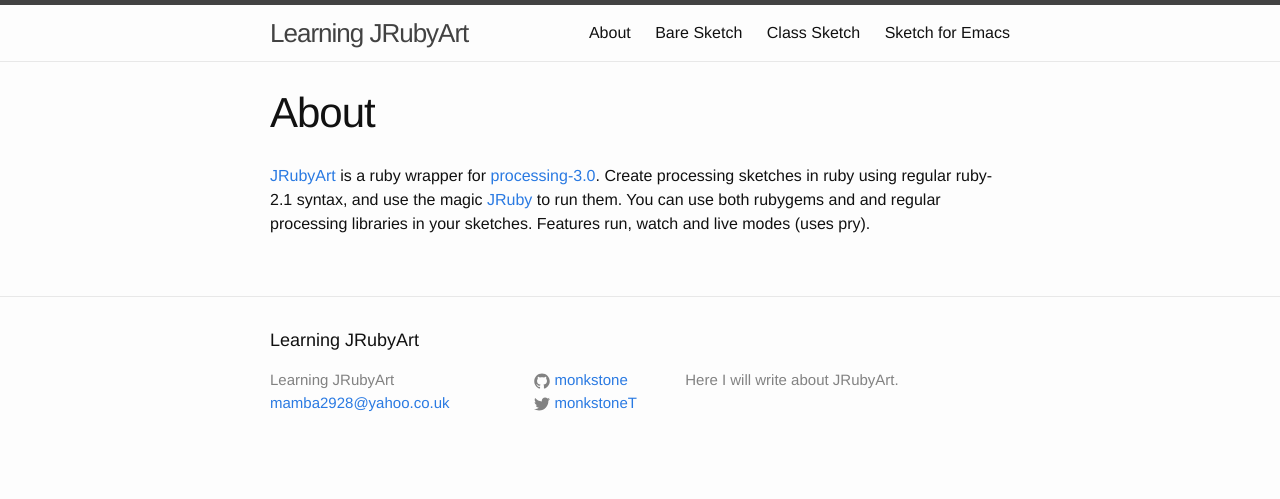
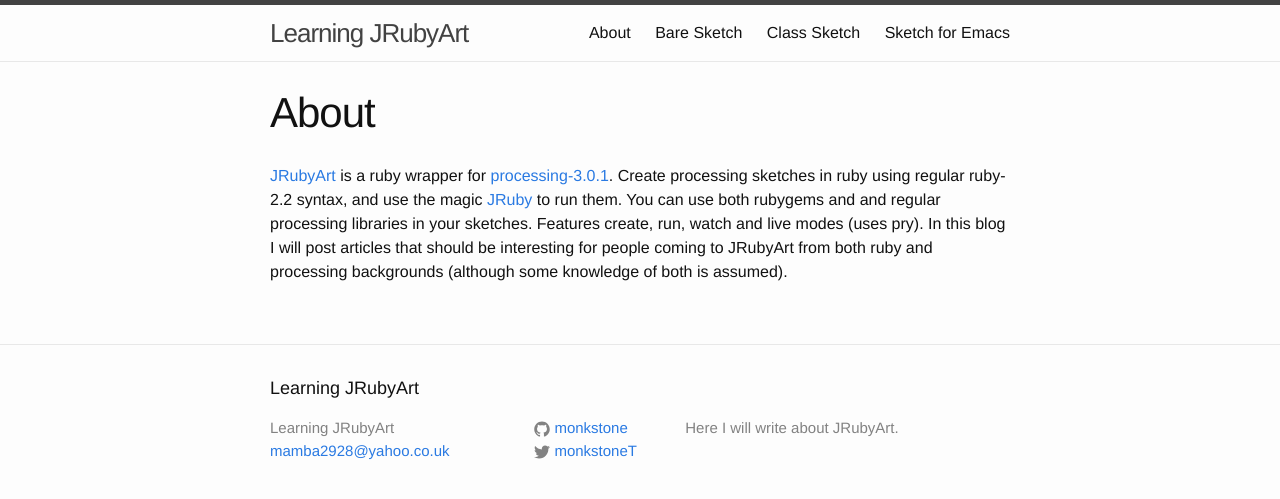
Before and after one commit to monkstone/monkstone.github.com, a Jekyll site: the page built from about.md, in a window 1280 px wide. Shown: the top 499 px of the page. Built offline with Jekyll 4.4.1, drawn with Linux system fonts in a browser that asks for light colours.

Commit message:
Struct article

```diff
--- a/about.md
+++ b/about.md
@@ -4,10 +4,7 @@ title: About
 permalink: /about/
 ---
 
-[JRubyArt][jruby_art] is a ruby wrapper for [processing-3.0][processing].  Create processing sketches
-  in ruby using regular ruby-2.1 syntax, and use the magic [JRuby][jruby] to run them.
-  You can use both rubygems and and regular processing libraries in your
-  sketches. Features run, watch and live modes (uses pry).
+[JRubyArt][jruby_art] is a ruby wrapper for [processing-3.0.1][processing].  Create processing sketches in ruby using regular ruby-2.2 syntax, and use the magic [JRuby][jruby] to run them. You can use both rubygems and and regular processing libraries in your sketches. Features create, run, watch and live modes (uses pry). In this blog I will post articles that should be interesting for people coming to JRubyArt from both ruby and processing backgrounds (although some knowledge of both is assumed).
 
 [jruby]: http://jruby.org
 [processing]: https://processing.org
```
Also changed, not shown: _posts/2015-10-24-editors.md (added, +20 -0 lines), _posts/2015-10-28-struct.md (added, +44 -0 lines).
